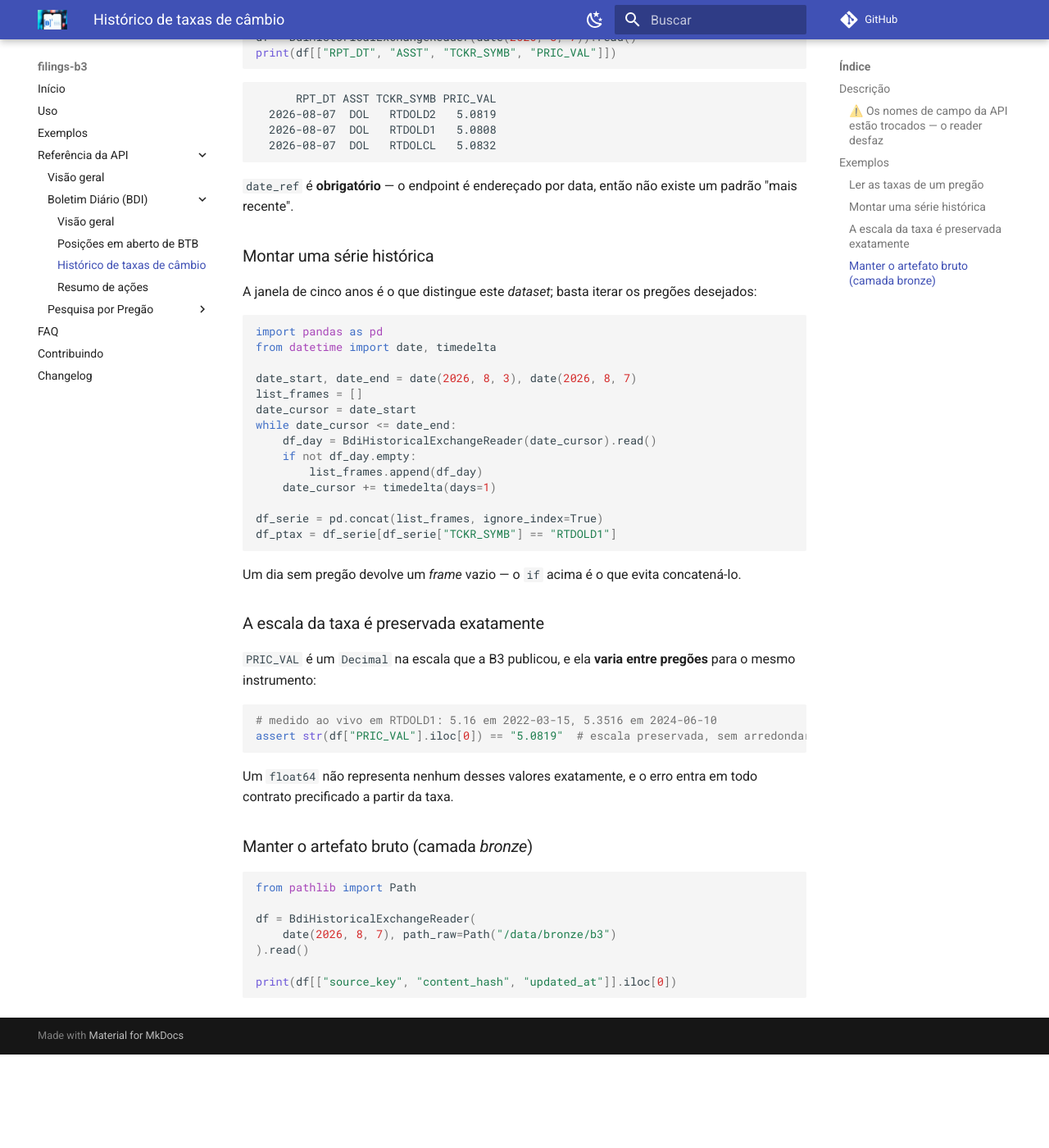
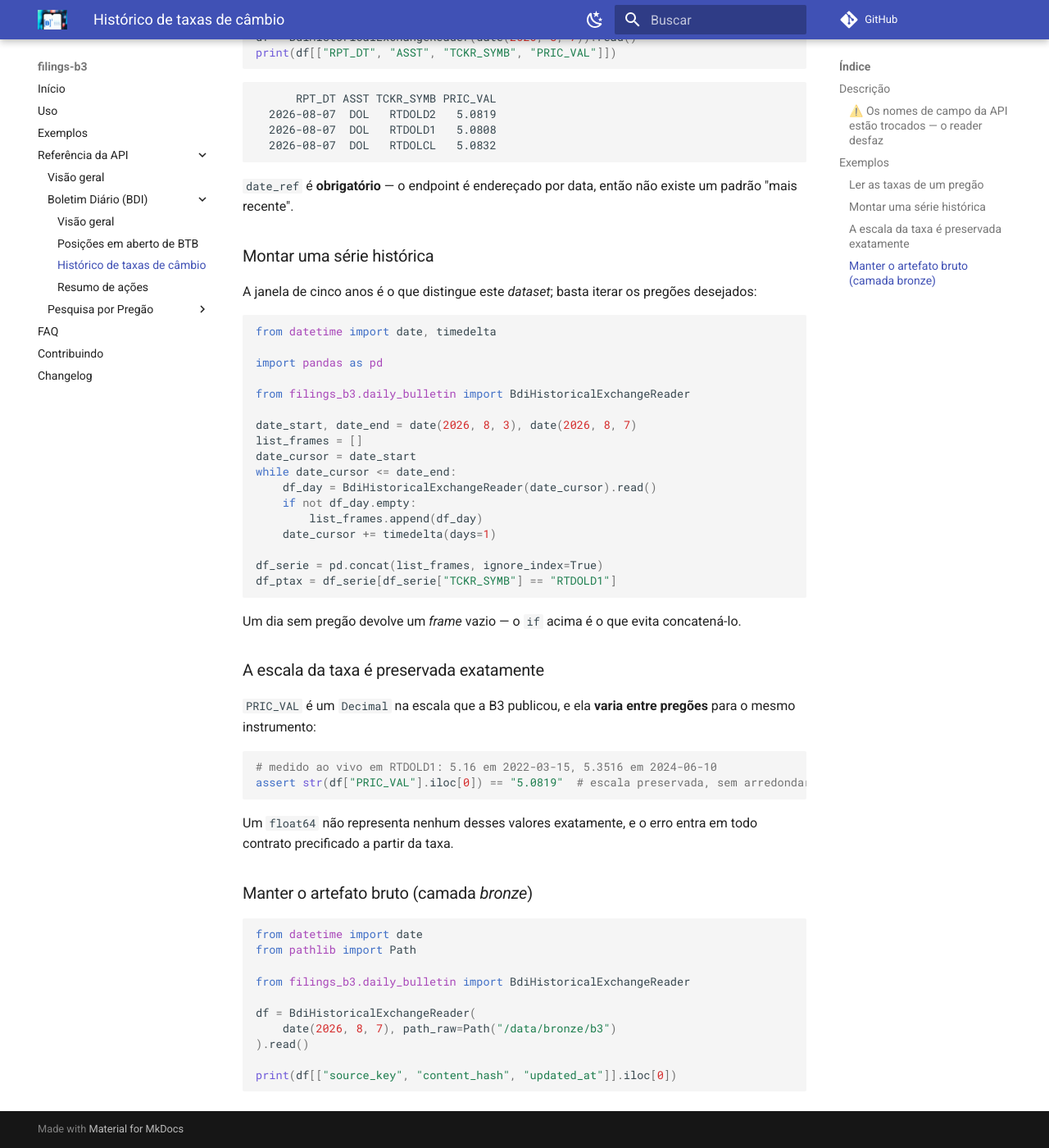
Before and after one commit to guilhermegor/filings-b3, an MkDocs documentation site: the page built from docs/api/daily_bulletin/historical_exchange.md, in a window 1280 px wide and 1400 px high, scrolled down 1594 px. Shown: the whole window at 82% size. Built offline with MkDocs 1.6.1 and Material for MkDocs 9.7.7, drawn with Linux system fonts in a browser that asks for light colours; comment, search, counter and statistics services are not loaded; the version menu is left out; before the commit the page ends 2880 px from its top, so only the background shows below that.

Commit message:
docs: exemplos do reader de cambio rodam como estao
Revisao do CodeRabbit na #188, os tres apontamentos procedem e sao a mesma
classe: exemplo que nao roda se copiado.

O bloco da serie historica chamava o reader importando so pandas e datetime, o
bloco do path_raw usava Path sem importar, e a docstring do modulo tinha o
mesmo buraco. Todos ganharam os imports que faltavam.

O bloco de saida renderizada tambem ganhou a linguagem text na cerca, que o
markdownlint cobra (MD040).

````diff
--- a/docs/api/daily_bulletin/historical_exchange.md
+++ b/docs/api/daily_bulletin/historical_exchange.md
@@ -57,7 +57,7 @@ df = BdiHistoricalExchangeReader(date(2026, 8, 7)).read()
 print(df[["RPT_DT", "ASST", "TCKR_SYMB", "PRIC_VAL"]])
 ```
 
-```
+```text
       RPT_DT ASST TCKR_SYMB PRIC_VAL
   2026-08-07  DOL   RTDOLD2   5.0819
   2026-08-07  DOL   RTDOLD1   5.0808
@@ -72,8 +72,11 @@ recente".
 A janela de cinco anos é o que distingue este _dataset_; basta iterar os pregões desejados:
 
 ```python
+from datetime import date, timedelta
+
 import pandas as pd
-from datetime import date, timedelta
+
+from filings_b3.daily_bulletin import BdiHistoricalExchangeReader
 
 date_start, date_end = date(2026, 8, 3), date(2026, 8, 7)
 list_frames = []
@@ -106,7 +109,10 @@ precificado a partir da taxa.
 ### Manter o artefato bruto (camada _bronze_)
 
 ```python
+from datetime import date
 from pathlib import Path
+
+from filings_b3.daily_bulletin import BdiHistoricalExchangeReader
 
 df = BdiHistoricalExchangeReader(
     date(2026, 8, 7), path_raw=Path("/data/bronze/b3")
````
Also changed, not shown: 1 other file.
